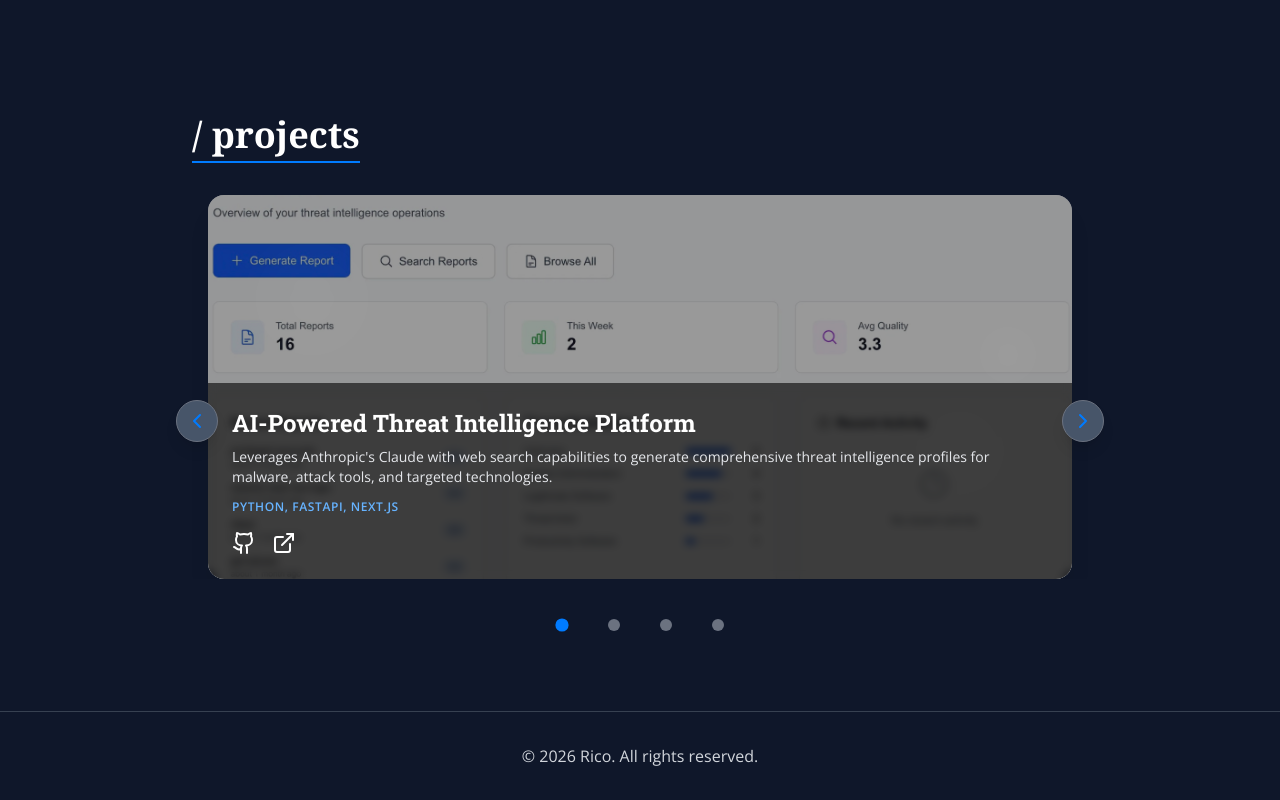
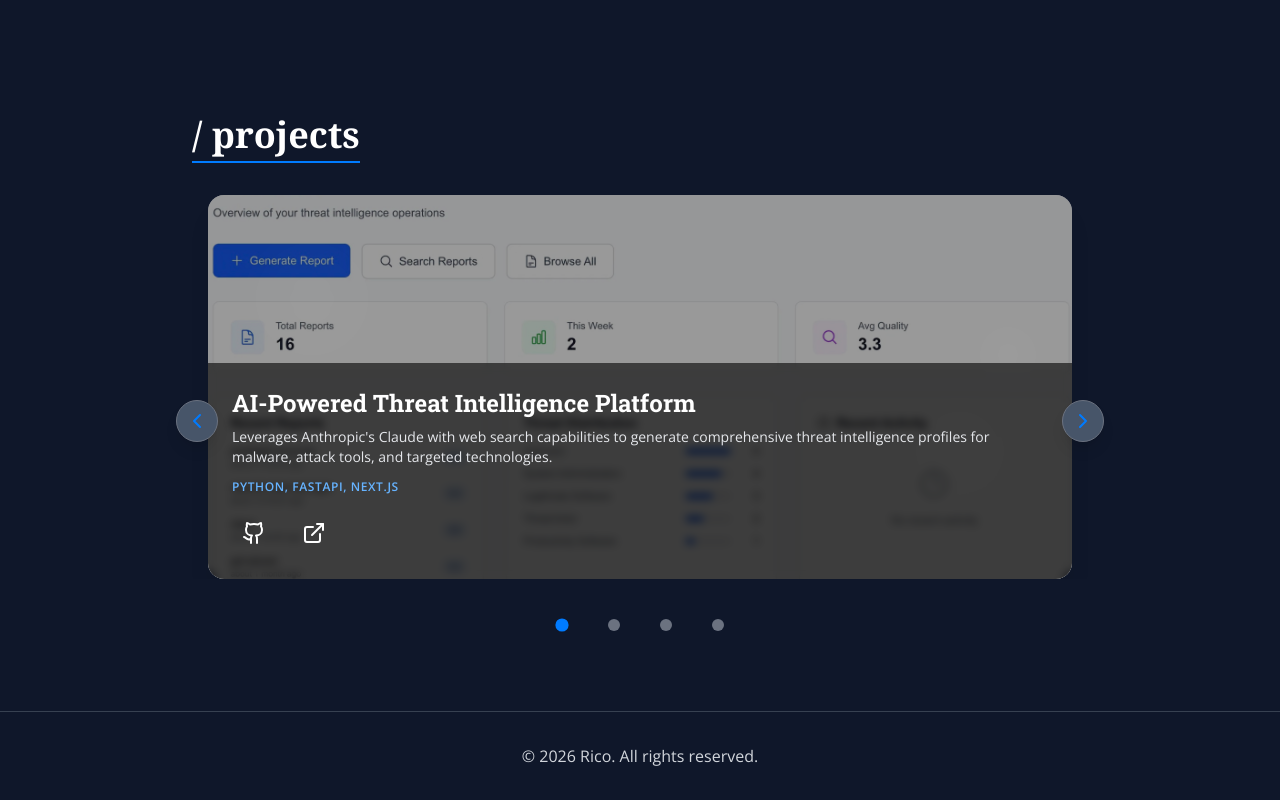
Before and after one commit to ricomanifesto/rico, a React (Vite) app: page / in a window 1280 px wide. Shown: the part 1537-2337 px from the top of the page. Built offline with nearby package versions, Linux system fonts and the light colour scheme.

Commit message:
Increase project action touch targets

```diff
--- a/scripts/check-source-accessibility.mjs
+++ b/scripts/check-source-accessibility.mjs
@@ -298,6 +298,11 @@ const checks = [
     source: projectsSection,
   },
   {
+    label: "project action links use mobile-friendly touch targets",
+    pattern: /aria-label=\{`View \$\{project\.title\} repository`\}[\s\S]*className="[^"]*\bmin-h-11\b[^"]*\bmin-w-11\b[^"]*"[\s\S]*aria-label=\{`Open \$\{project\.title\} demo`\}[\s\S]*className="[^"]*\bmin-h-11\b[^"]*\bmin-w-11\b[^"]*"/,
+    source: projectsSection,
+  },
+  {
     label: "project action links use class-based hover styles",
     pattern: /aria-label=\{`View \$\{project\.title\} repository`\}[\s\S]*hover:text-\[#66b3ff\][\s\S]*aria-label=\{`Open \$\{project\.title\} demo`\}[\s\S]*hover:text-\[#66b3ff\]/,
     source: projectsSection,
--- a/src/components/ProjectsSection.tsx
+++ b/src/components/ProjectsSection.tsx
@@ -133,13 +133,13 @@ export default function ProjectsSection() {
                       <div className="flex items-center space-x-4">
                         <a href={project.repoUrl} target="_blank" rel="noopener noreferrer" aria-label={`View ${project.title} repository`}
                            tabIndex={index === currentIndex ? 0 : -1}
-                           className="text-white transition duration-300 hover:scale-110 hover:text-[#66b3ff] focus-visible:outline focus-visible:outline-2 focus-visible:outline-offset-4 focus-visible:outline-[#66b2ff]">
+                           className="inline-flex min-h-11 min-w-11 items-center justify-center text-white transition duration-300 hover:scale-110 hover:text-[#66b3ff] focus-visible:outline focus-visible:outline-2 focus-visible:outline-offset-4 focus-visible:outline-[#66b2ff]">
                           <Github size={24} aria-hidden="true" focusable="false" />
                         </a>
                         {project.demoUrl && (
                           <a href={project.demoUrl} target="_blank" rel="noopener noreferrer" aria-label={`Open ${project.title} demo`}
                              tabIndex={index === currentIndex ? 0 : -1}
-                             className="text-white transition duration-300 hover:scale-110 hover:text-[#66b3ff] focus-visible:outline focus-visible:outline-2 focus-visible:outline-offset-4 focus-visible:outline-[#66b2ff]">
+                             className="inline-flex min-h-11 min-w-11 items-center justify-center text-white transition duration-300 hover:scale-110 hover:text-[#66b3ff] focus-visible:outline focus-visible:outline-2 focus-visible:outline-offset-4 focus-visible:outline-[#66b2ff]">
                             <ExternalLink size={24} aria-hidden="true" focusable="false" />
                           </a>
                         )}
```
Also changed, not shown: 1 other file (tests, documents, lock files or other folders).
